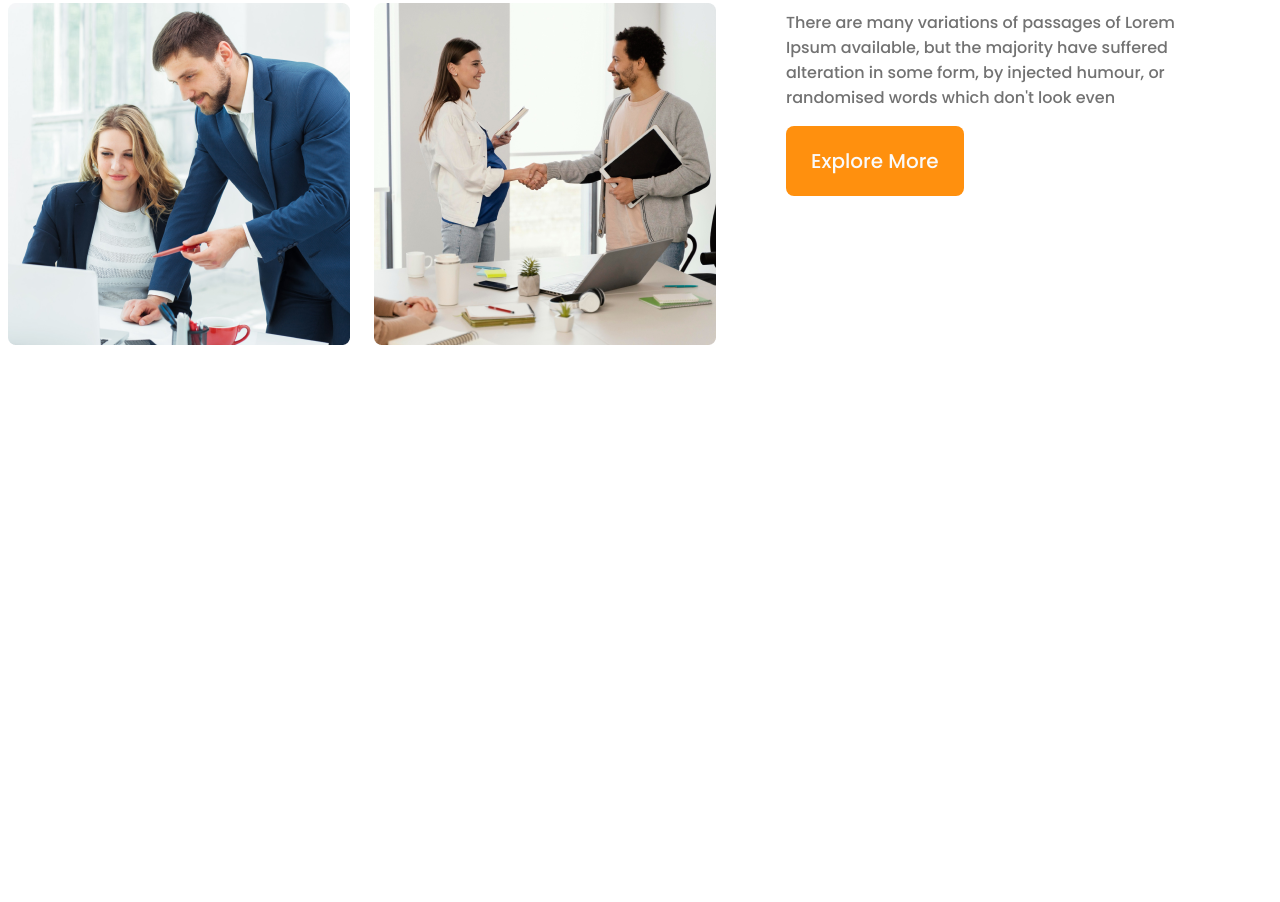
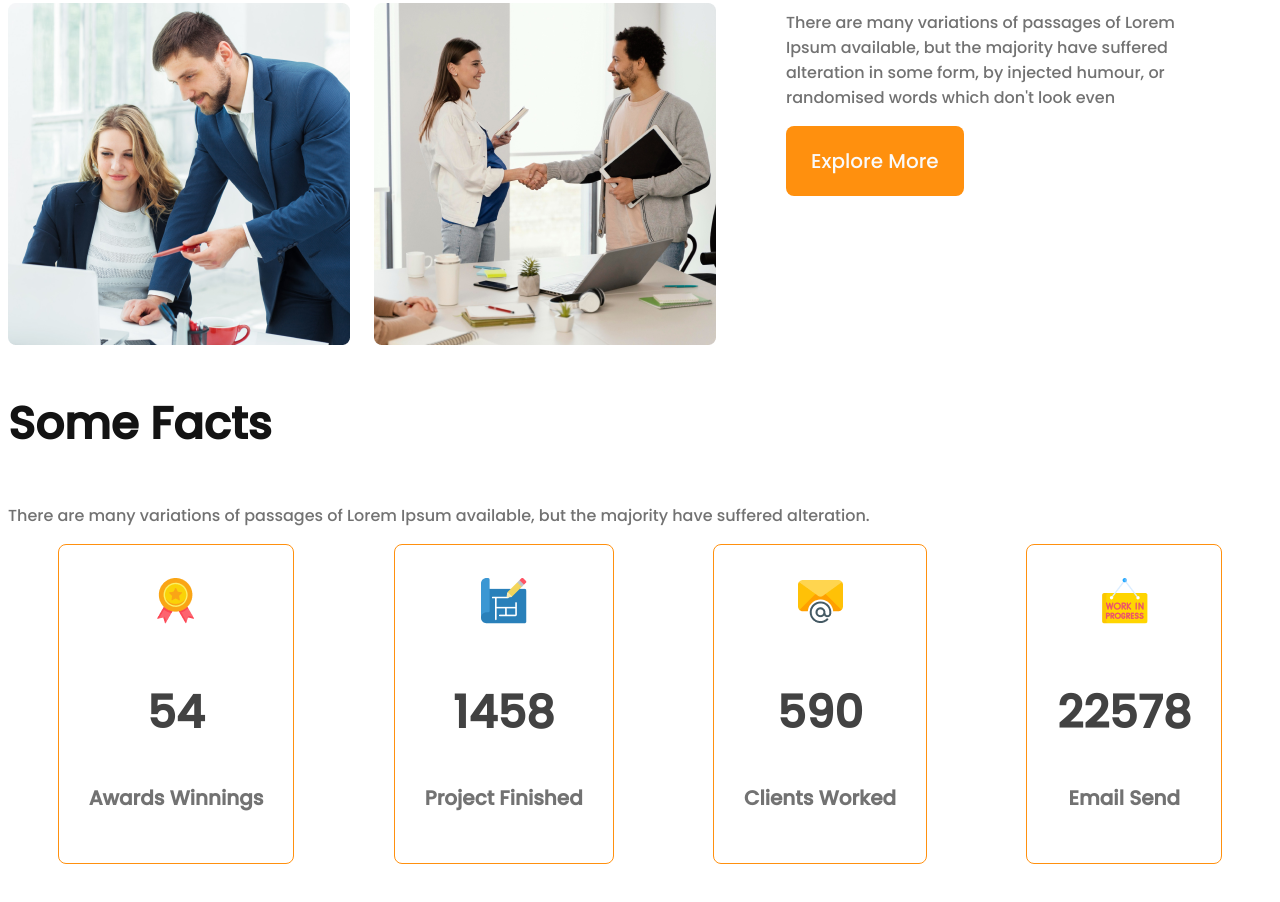
Before and after one commit to shamimkhan11/g3-arcitak, a plain HTML site: page index.html in a window 1280 px wide. Shown: the part 1554-2456 px from the top of the page. Before the commit the page ends 1979 px from the top, so only its background shows below. Drawn offline with Linux system fonts and the light colour scheme.

Commit message:
my responcive complite

```diff
--- a/index.html
+++ b/index.html
@@ -56,6 +56,42 @@
                 <button class="btn-primary">Explore More</button>
             </div>
         </section>
+
+        <!-- feature section of my -->
+        <section class="future">
+            <h3 class="nav-taitle">Some Facts</h3>
+            <p class="banner-drisciption">There are many variations of passages of Lorem Ipsum available, but
+                the majority have suffered alteration.</p>
+
+            <div class="card-cd">
+                <div class="card">
+                    <img src="../g3-arcitak/images/icons/ribon.png" alt="">
+                    <h2 class="cars-stads">54</h2>
+                    <p class="card-taitle banner-drisciption">Awards Winnings</p>
+                </div>
+                <div class="card">
+                    <img src="../g3-arcitak/images/icons/projects.png" alt="">
+                    <h2 class="cars-stads">1458</h2>
+                    <p class="card-taitle banner-drisciption">Project Finished</p>
+                </div>
+                <div class="card">
+                    <img src="../g3-arcitak/images/icons/email.png" alt="">
+                    <h2 class="cars-stads">590</h2>
+                    <p class="card-taitle banner-drisciption">Clients Worked
+                    </p>
+                </div>
+                <div class="card">
+                    <img src="../g3-arcitak/images/icons/customers.png" alt="">
+                    <h2 class="cars-stads">22578
+                    </h2>
+                    <p class="card-taitle banner-drisciption">Email Send
+                    </p>
+                </div>
+            </div>
+        </section>
+
+
+
     </main>
 
     <footer>
--- a/styles/articata.css
+++ b/styles/articata.css
@@ -118,6 +118,36 @@ main {
 
 }
 
+
+
+.card-cd .card {
+    border-radius: 8px;
+    border: 1px solid #FF900E;
+    text-align: center;
+    padding: 30px;
+}
+
+.card-cd {
+    display: flex;
+    align-items: center;
+    justify-content: space-around;
+}
+
+.card-cd,
+.card-taitle {
+    font-weight: 600;
+    font-size: 1.25rem;
+    margin-top: 5px;
+
+}
+
+.card-cd,
+.cars-stads {
+    font-size: 2.8rem;
+    color: var(--dark-02, #424242);
+
+}
+
 /* mobail divash */
 @media screen and (max-width:576px) {
     header {
@@ -139,6 +169,7 @@ main {
     }
 }
 
+
 /* tablect or mideyem divaisess */
 @media screen and(min-width:576px)and(max-width: 960px) {
     header {
@@ -150,3 +181,5 @@ main {
     }
 
 }
+
+/* new projects */
```
